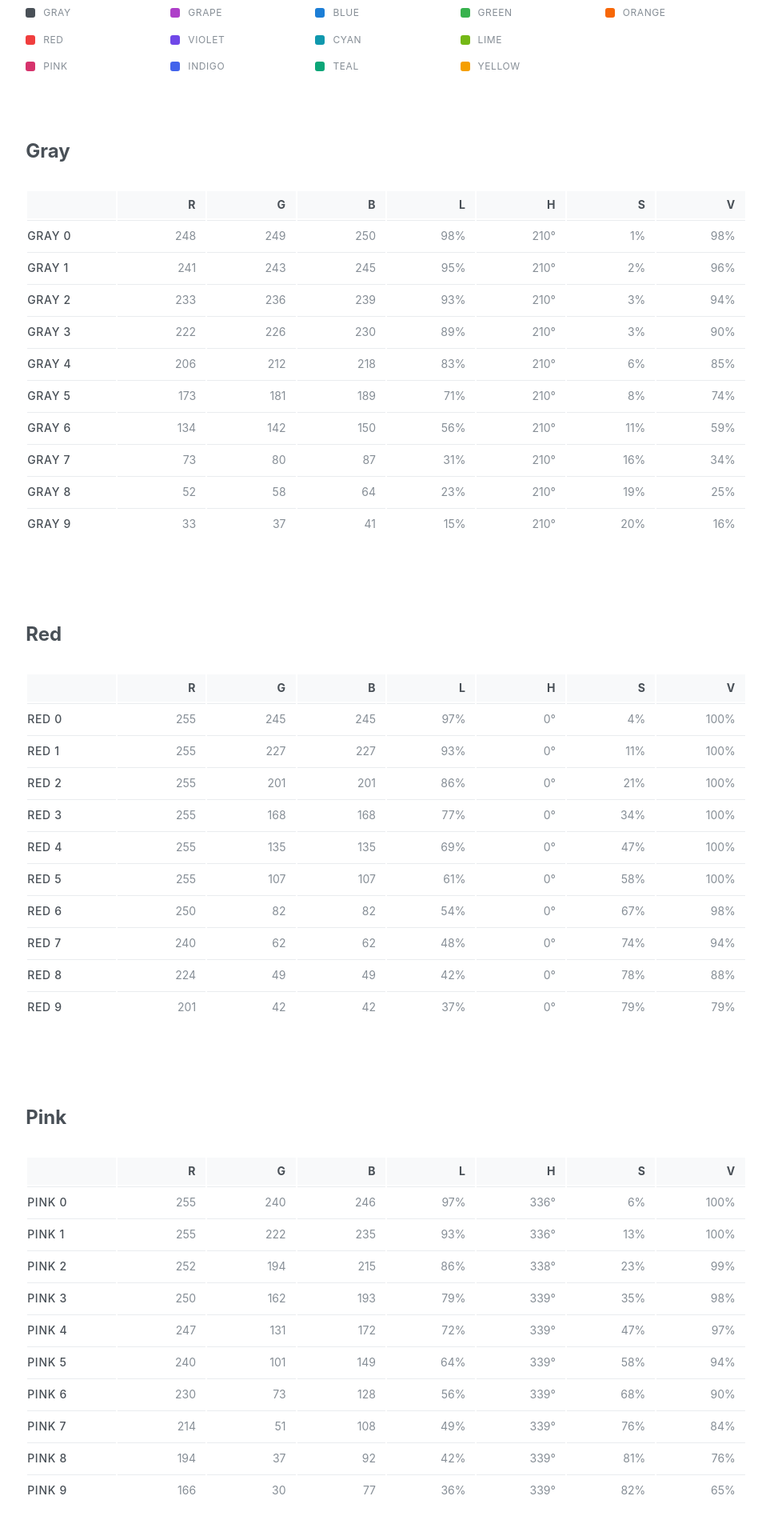
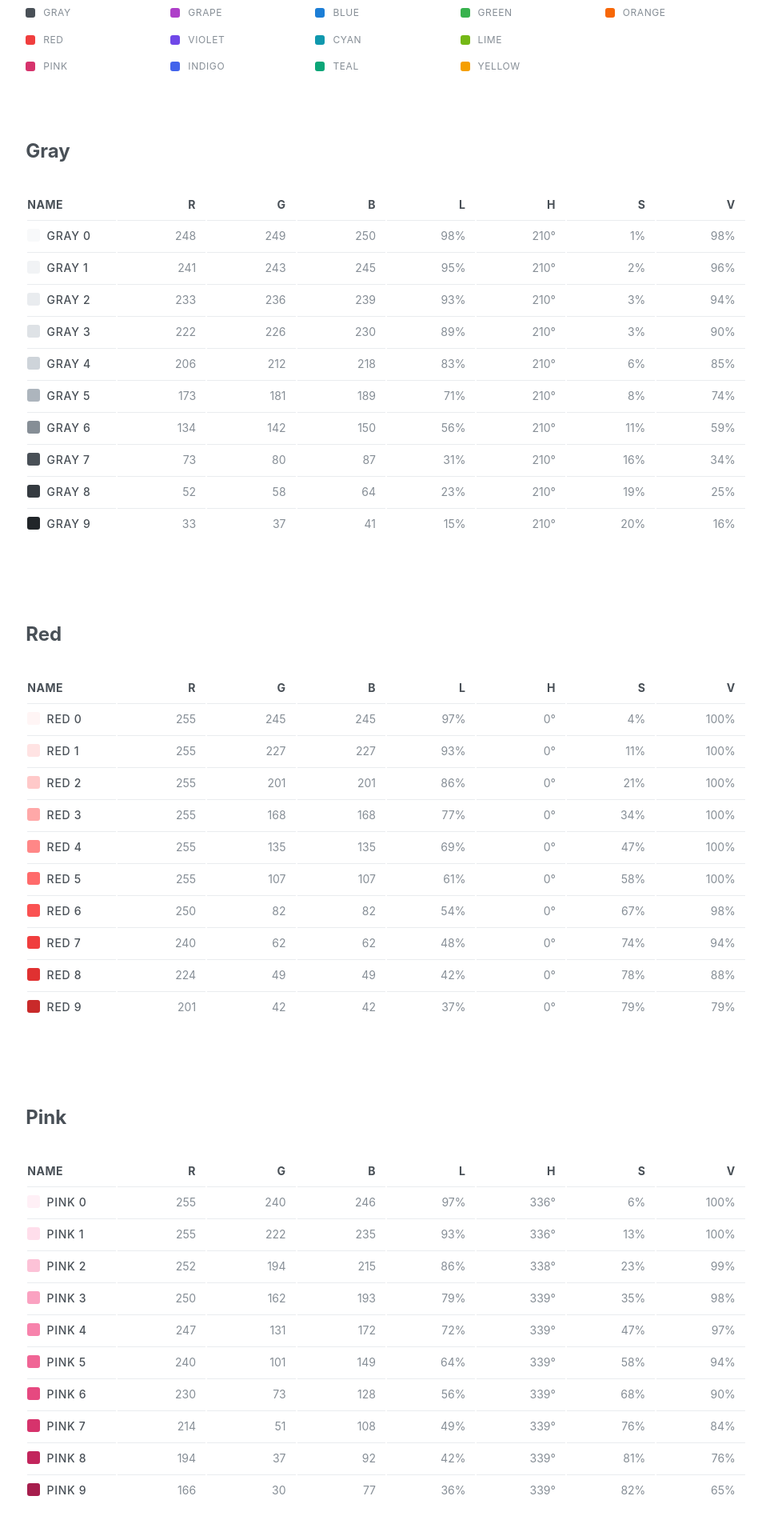
Before and after one commit to yeun/open-color, a Jekyll site: the page built from docs/ingredients.html, in a window 1280 px wide. Shown: the part 493-2413 px from the top of the page at 80% size, without its empty margins (157-1120 px from the left). Built offline with Jekyll 4.4.1, drawn with Linux system fonts in a browser that asks for light colours; nearby versions of some CDN libraries; library files that are not in the unit come from our copies; comment, search, counter and statistics services are not loaded; some of the changed text lies outside the part shown.

Commit message:
Add swatches in ingredients tables

```diff
--- a/docs/_sass/_ingredients.scss
+++ b/docs/_sass/_ingredients.scss
@@ -16,7 +16,6 @@
     letter-spacing: 0.04em;
     line-height: 1;
     color: $text-color;
-    background-color: $oc-gray-0;
   }
 
   tbody > tr > td {
@@ -34,20 +33,31 @@
     color: $text-color-gray;
     transition: all 0.2s ease-out;
 
-
     &.level {
-      min-width: 110px;
       text-align: left;
-      text-transform: uppercase;
-      letter-spacing: $letter-spacing-sm;
-      color: $text-color;
-      font-weight: 500;
     }
-
 
     &:first-child {
       padding-left: 0;
     }
+
+    & > .color-preview {
+      display: inline-block;
+      margin-right: 4px;
+      width: 16px;
+      height: 16px;
+      border-radius: 3px;
+      vertical-align: text-top;
+    }
+  }
+
+
+  tr > td.level {
+    min-width: 110px;
+    text-transform: uppercase;
+    letter-spacing: $letter-spacing-sm;
+    color: $text-color;
+    font-weight: 500;
   }
 
    > tbody > tr {
@@ -74,6 +84,7 @@
       }
     }
   }
+
   @media (max-width: 879px) {
     margin-left: -$container-padding-base;
     margin-right: -$container-padding-base;
--- a/docs/ingredients.html
+++ b/docs/ingredients.html
@@ -13,7 +13,7 @@ layout: default
       <table class="value-table" id="table-{{ color }}">
         <thead>
           <tr>
-            <th class="level"></th>
+            <th class="level">Name</th>
             <th class="rgb rgb-red">R</th>
             <th class="rgb rgb-green">G</th>
             <th class="rgb rgb-blue">B</th>
@@ -49,7 +49,10 @@ layout: default
             {% assign green = rgb[2] | times: 16 | plus: rgb[3] %}
             {% assign blue = rgb[4] | times: 16 | plus: rgb[5] %}
             <tr>
-              <td class="level">{{ color }} {{ level }}</td>
+              <td class="level">
+                <div class="color-preview bg-{{ color }}-{{ level }}"></div>
+                {{ color }} {{ level }}
+              </td>
               <td class="rgb rgb-red">{{ red }}</td>
               <td class="rgb rgb-green">{{ green }}</td>
               <td class="rgb rgb-blue">{{ blue }}</td>
```
